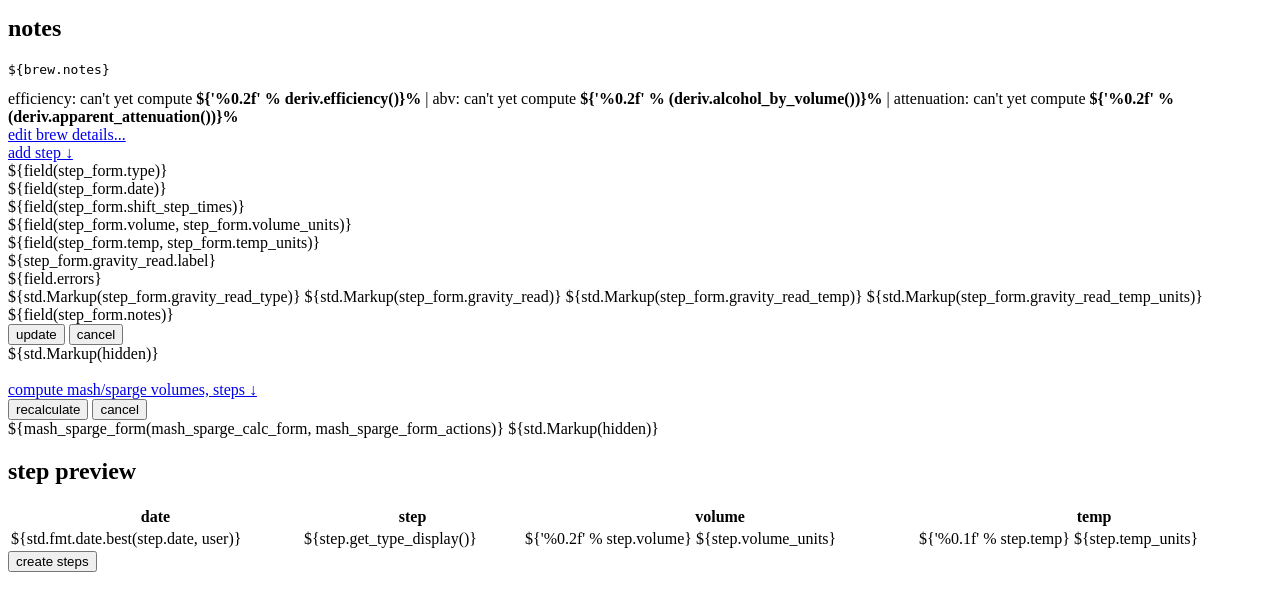
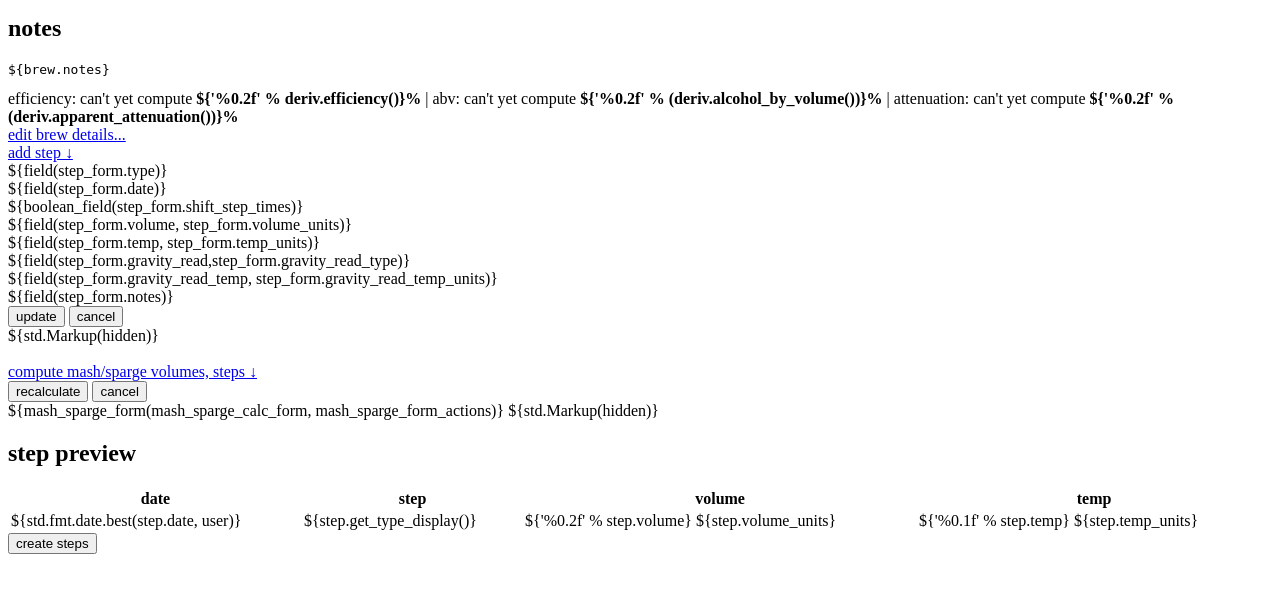
Before and after one commit to jsled/brew-journal, a Python web app: template app/templates/user/brew/index.html in a window 1280 px wide. Shown: the part 184-800 px from the top of the page. Run offline with Jinja, Linux system fonts and the light colour scheme; the template is opened without the code that fills it, so the values that code supplies are empty.

Commit message:
break up over-full <label>s to prevent webkit browser weirdness

```diff
--- a/app/templates/_incl/head.html
+++ b/app/templates/_incl/head.html
@@ -14,7 +14,7 @@
         }
     </script>
     <!-- meta name="viewport" content="width=device-width"/ -->
-    <meta name="viewport" content="initial-scale=1.0; target-densitydpi=device-dpi " />
+    <!-- meta name="viewport" content="initial-scale=1.0; target-densitydpi=device-dpi " / -->
     <!-- meta name="viewport" content="width=device-width; initial-scale=1.0; maximum-scale=1.0; target-densitydpi=device-dpi " / -->
     <script type="text/javascript">
 var _gaq = _gaq || [];
--- a/app/templates/user/brew/index.html
+++ b/app/templates/user/brew/index.html
@@ -151,13 +151,12 @@
                 ${field(step_form.type)}
             </div>
 
-            <div class="clear"/>
-
             <div class="grid_4">
                 ${field(step_form.date)}
             </div>
-            <div class="grid_6">
-                ${field(step_form.shift_step_times)}
+
+            <div class="grid_4">
+                ${boolean_field(step_form.shift_step_times)}
             </div>
 
             <div class="clear"/>
@@ -172,7 +171,7 @@
 
             <div class="clear"/>
 
-            <div class="grid_12">
+            <!-- div class="grid_12">
                 <label class="stylin">
                     <div class="label">${step_form.gravity_read.label}</div>
                     <div py:for="field in (step_form.gravity_read_type,
@@ -188,6 +187,14 @@
                         ${std.Markup(step_form.gravity_read_temp_units)}
                     </div>
                 </label>
+            </div -->
+
+            <div class="grid_4">
+                ${field(step_form.gravity_read,step_form.gravity_read_type)}
+            </div>
+
+            <div class="grid_4">
+                ${field(step_form.gravity_read_temp, step_form.gravity_read_temp_units)}
             </div>
 
             <div class="clear"/>
```
Also changed, not shown: app/templates/_incl/taglib.html (+8 -0 lines), app/templates/user/profile.html (+3 -13 lines).
